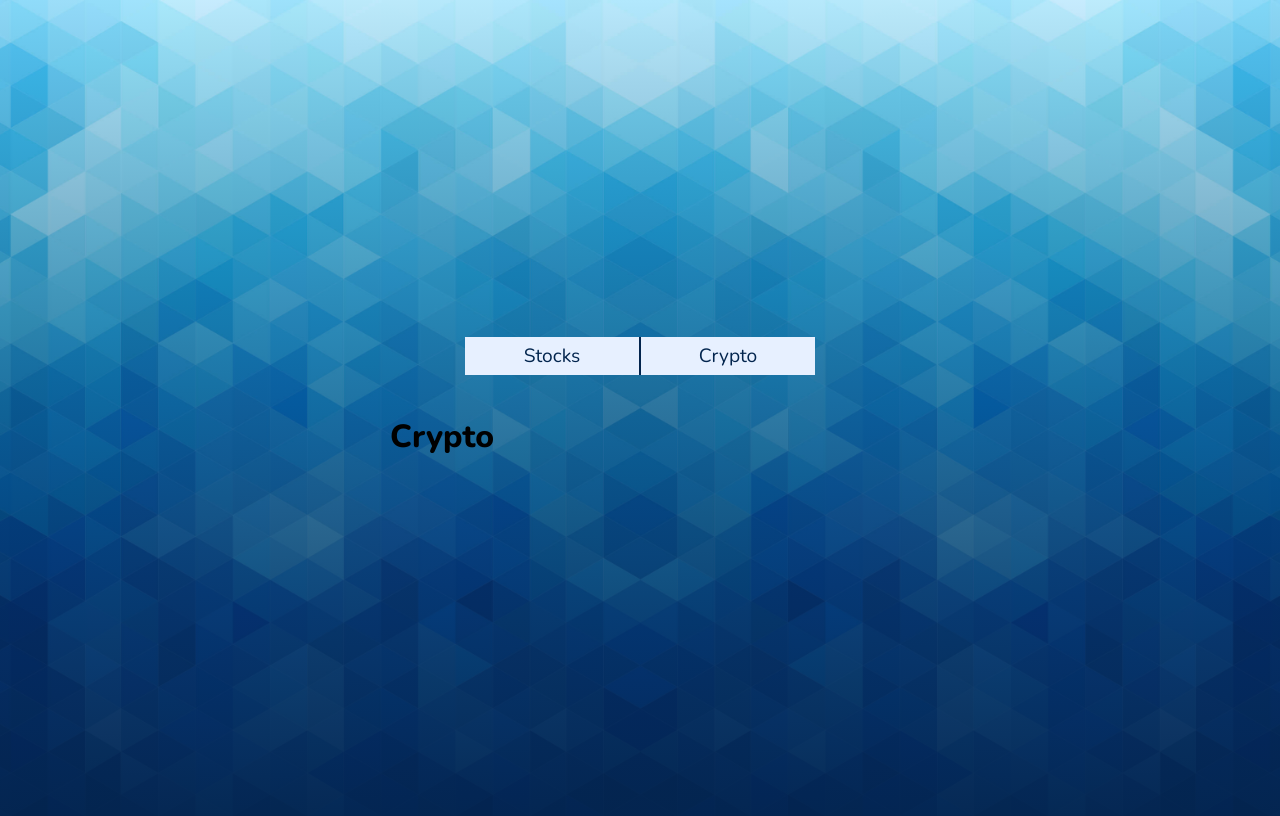
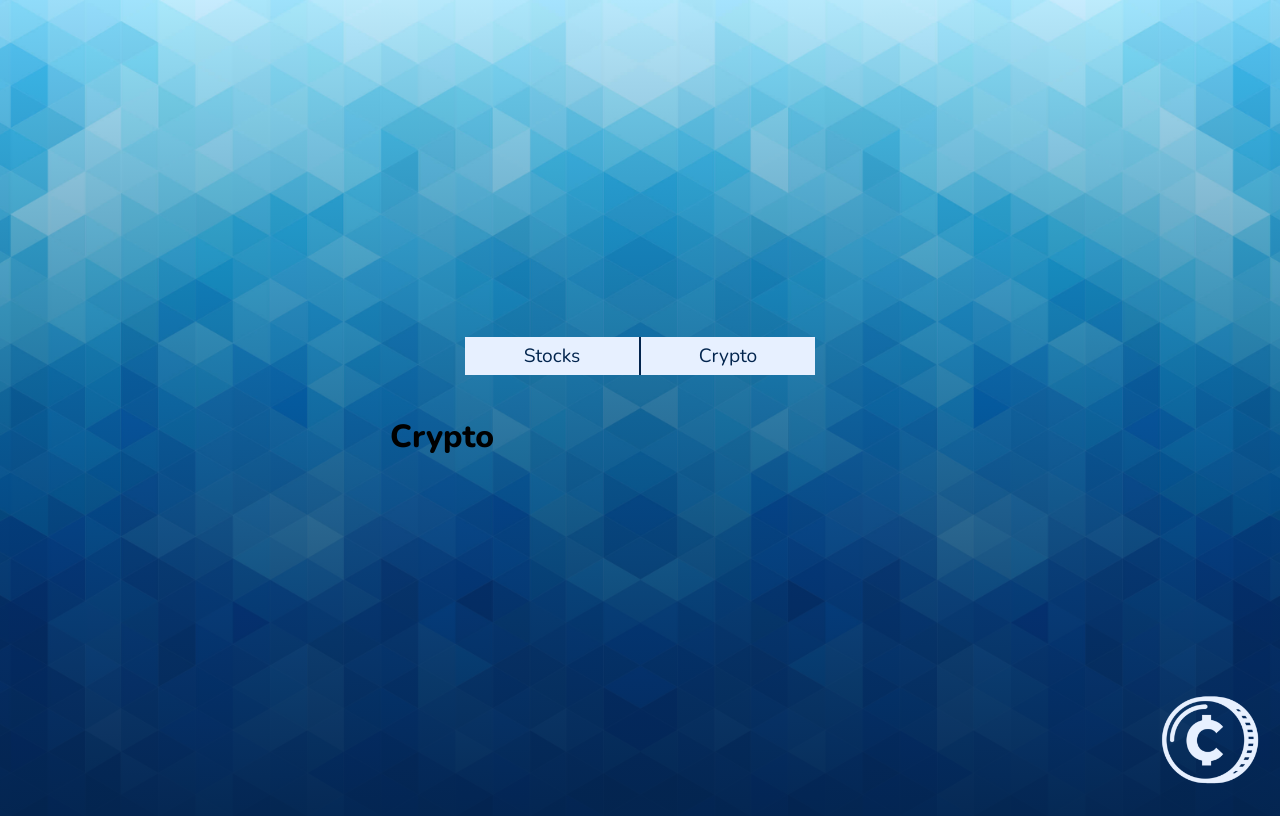
Before and after one commit to salamhis2019/vue-stock-api, a Vue app: page / in a window 1280 px wide. Both pictures are taken after a click on the button "Crypto". Built offline with nearby package versions, Linux system fonts and the light colour scheme.

Commit message:
complete

```diff
--- a/src/App.vue
+++ b/src/App.vue
@@ -1,9 +1,11 @@
 <template>
   <div class="tabs">
-    <button class="stocks-button" @click="component = 'StockSection'">Stocks</button>
-    <button class="crypto-button" @click="component = 'CryptoSection'">Crypto</button>
+    <button class="stocks-button" @click="chooseComponent('StockSection')">Stocks</button>
+    <button class="crypto-button" @click="chooseComponent('CryptoSection')">Crypto</button>
   </div>
   <component :is="component"></component>
+  <img v-if="component === 'StockSection'" class="crypto-logo" src="../src/images/stocks-logo.png" alt="">
+  <img v-else class="crypto-logo" src="../src/images/crypto-logo.png" alt="">
 </template>
 
 <script>
@@ -19,7 +21,7 @@ export default {
   },
   data () {
     return {
-      component: StockSection
+      component: 'StockSection',
     }
   },
   computed: {},
@@ -84,4 +86,11 @@ export default {
   .crypto-button {
     border-left: 1px solid #03254E;
   }
+
+  .stocks-logo, .crypto-logo {
+    position: absolute;
+    width: 100px;
+    bottom: 10px;
+    right: 20px;
+  }
 </style>
--- a/src/components/Stock-section.vue
+++ b/src/components/Stock-section.vue
@@ -134,6 +134,16 @@ export default {
           close: this.stockInfo.closePrice
         })
       }
+
+      if (this.recentlyViewed.length === 3) {
+        this.recentlyViewed.pop()
+        this.recentlyViewed.push({
+          id: new Date().valueOf(),
+          ticker: this.stockInfo.ticker,
+          open: this.stockInfo.openPrice,
+          close: this.stockInfo.closePrice
+        })
+      }
       // REMOVE ERROR CLASS AND LOAD THE INFO CONTAINER
       this.errorClass = false
 
```
Also changed, not shown: src/images/crypto-logo.png (added), src/images/stocks-logo.png (added).
